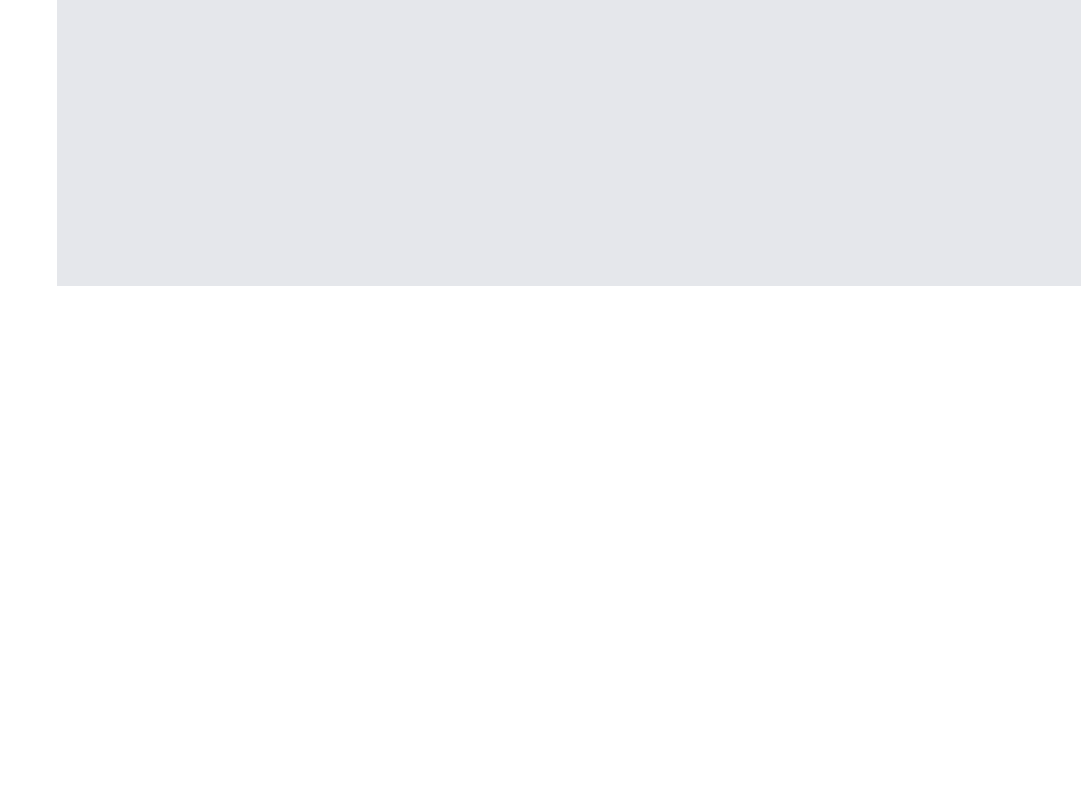
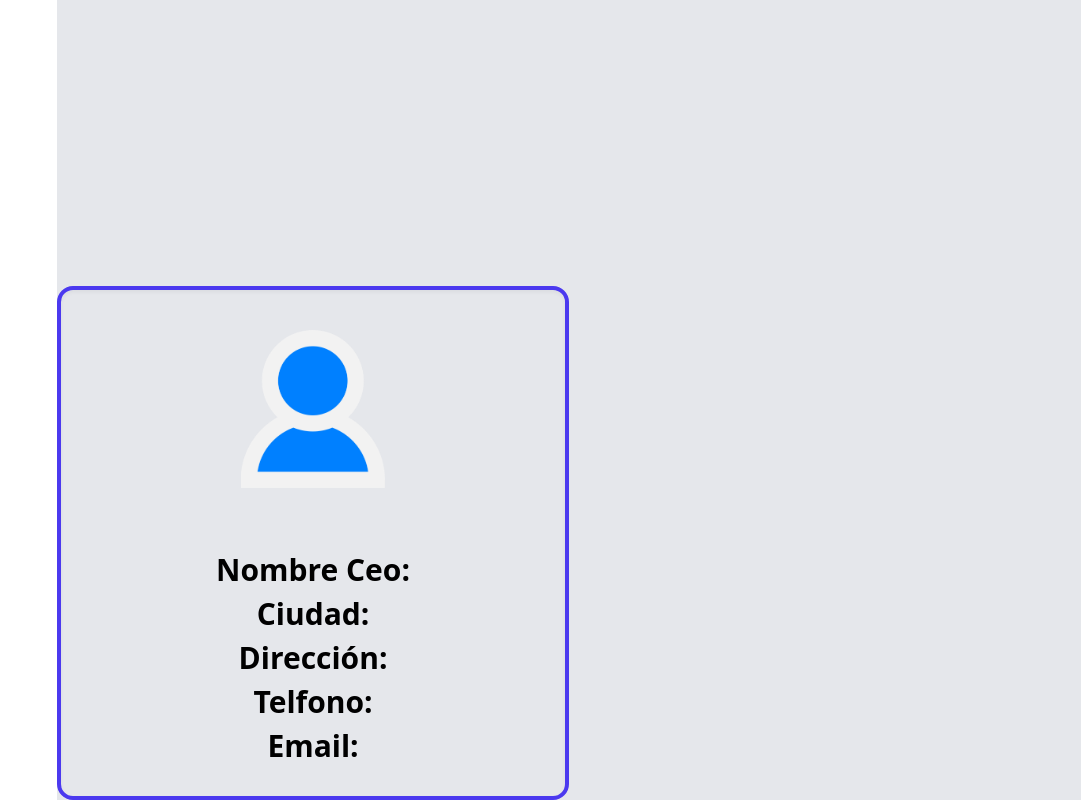
Before and after one commit to mcsmsxfm56/fleexw, a Next.js app in the folder flipper/: page /home in a window 1280 px wide. Shown: the part 1378-2178 px from the top of the page, without its empty margins (193-1280 px from the left). Before the commit the page ends 1664 px from the top, so only its background shows below. Built offline with nearby package versions, Linux system fonts and the light colour scheme; no server answers; the database is empty.

Commit message:
agregue perfil empresa al home

```diff
--- /dev/null
+++ b/flipper/src/components/Perfil/PerfilEmpresa.tsx
@@ -0,0 +1,60 @@
+import { useSesionUsuarioContext } from "@/hooks/useSesionUsuarioContext";
+import axios from "axios";
+import React, { useState } from "react";
+import Image from 'next/image'
+import perfilProvisorio from '../../assets/images/imagenPerfilProvisoria.png'
+
+interface ProfileEmpresa  {
+  email: string
+  nombre: string
+  isDeleted:boolean
+  nombreceo: string
+  ciudad: string
+  direccion: string
+  telefono: string
+  eventos: [],
+}
+
+
+const PerfilEmpresa: React.FC = () => {
+  const [profile, setProfile] = useState<ProfileEmpresa>()
+  const {nombre} = useSesionUsuarioContext();
+
+  const userEvent = async () => {
+    await axios
+      .get(`http://localhost:3000/api/empresa/${nombre}`)
+      .then((response) => {
+        setProfile(response.data)})
+      .catch((e) => e.message);
+  };
+
+  React.useEffect(() => {
+    userEvent();
+  }, []);
+
+  return (
+    <>
+    <div className="card h-2/4 w-2/4 bg-#1E1E1E shadow-inner border-solid border-4 rounded-2xl border-[#4B39EF]">
+    <figure className="px-10 pt-10">
+    <Image className="w-36 text-black" src= {perfilProvisorio} alt="Picture of the author" />
+    </figure>
+    <div className="card-body items-center text-center">
+      <div className="mb-6">
+      <h2 className="text-5xl text-black">{profile?.nombre}</h2>
+      </div>
+
+     <h5 className="text-3xl font-bold text-black">Nombre Ceo: {profile?.nombreceo }</h5>
+     <h5 className="text-3xl font-bold text-black">Ciudad: {profile?.ciudad}</h5>
+     <h5 className="text-3xl font-bold text-black">Dirección: {profile?.direccion}</h5>
+     <h5 className="text-3xl font-bold text-black">Telfono: {profile?.telefono}</h5>
+     <h5 className="text-3xl font-bold text-black">Email: {profile?.email}</h5>
+
+    </div>
+  </div>
+
+
+   </>
+  );
+};
+
+export default PerfilEmpresa;
--- a/flipper/src/pages/home/index.tsx
+++ b/flipper/src/pages/home/index.tsx
@@ -1,6 +1,9 @@
 import Historial from "@/components/HistorialDeEventos/Historial";
 import Eventos from "@/components/ListaDeEventos/Eventos";
 import NavBar from "@/components/NavBar";
+import PerfilEmpresa from "@/components/Perfil/PerfilEmpresa";
+
+
 import { useSesionUsuarioContext } from "@/hooks/useSesionUsuarioContext";
 
 const hardcoded = {
@@ -20,6 +23,7 @@ export default function Home() {
       <main className="bg-gray-200 md:w-4/5 md:ml-[20%] lg:ml-[250px]">
         <Eventos />
         <Historial />
+        <PerfilEmpresa/>
       </main>
     </>
   );
```
